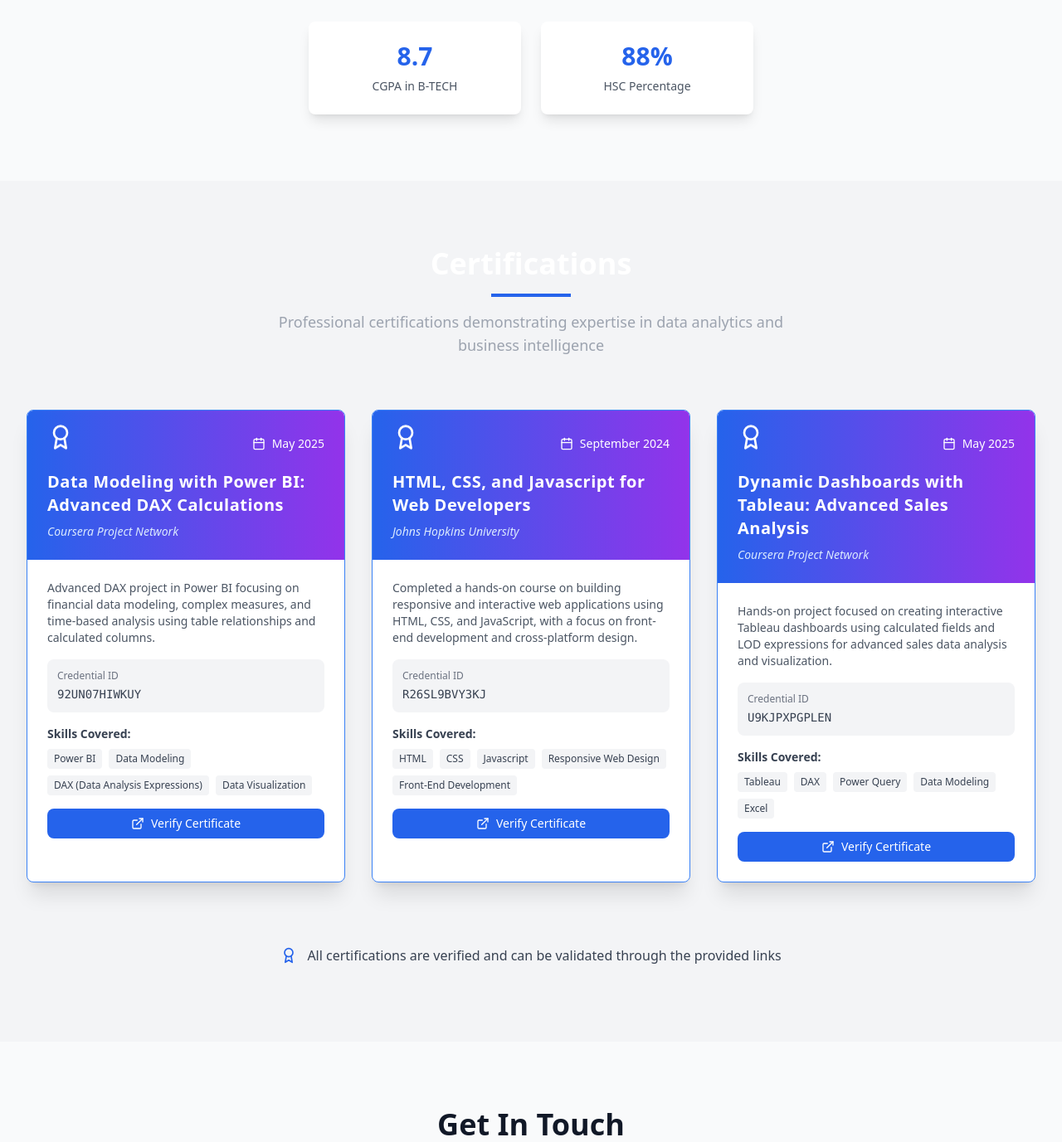
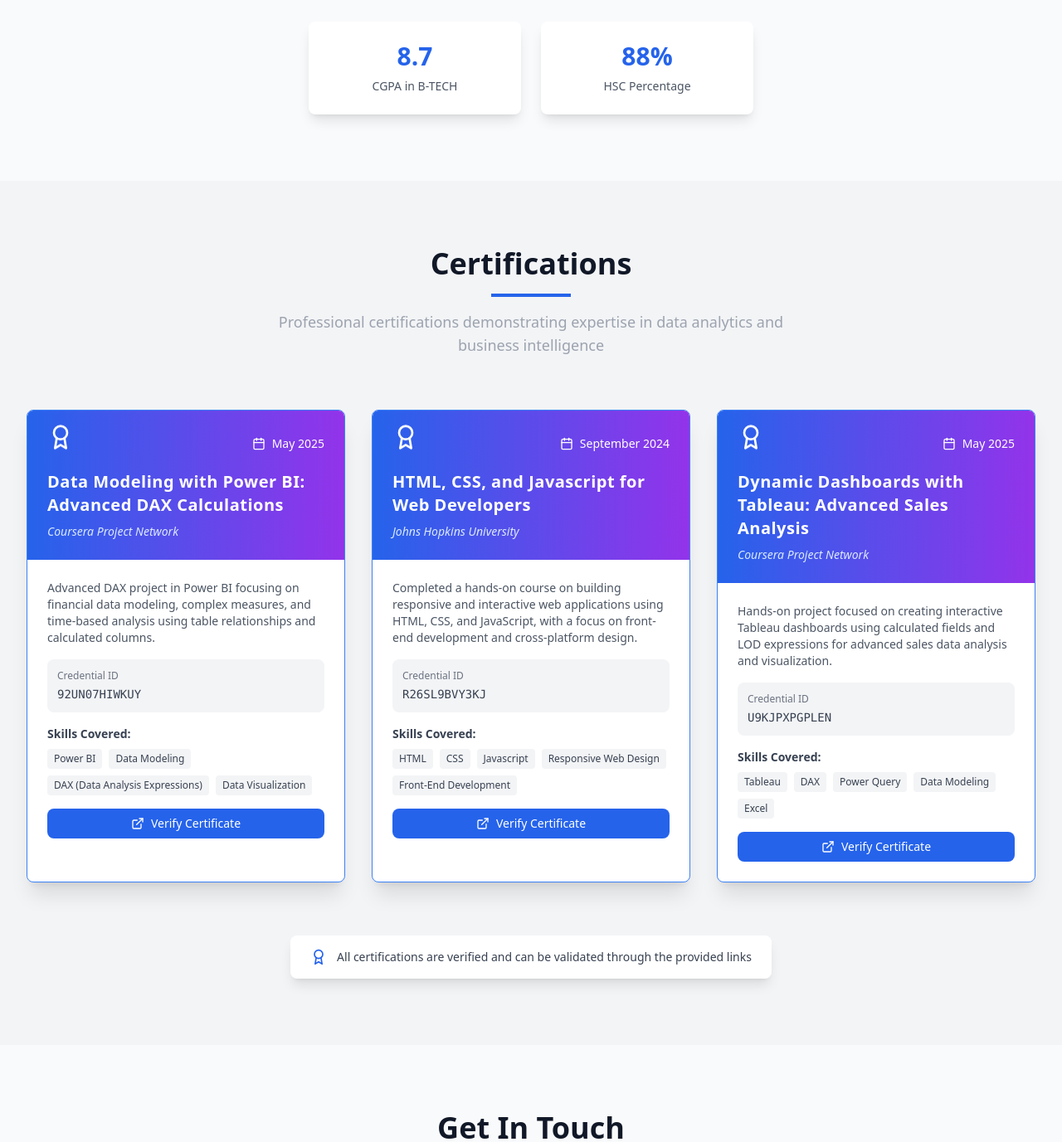
Before and after one commit to tejas-0905/dynamic-portfolio, a React (Vite) app: page / in a window 1280 px wide. Shown: the part 5992-7369 px from the top of the page at 83% size. Built offline with nearby package versions, Linux system fonts and the light colour scheme.

Commit message:
Improve Certifications section styling and colors
Updated heading and info box colors to better support dark and light modes. Enhanced the info box with padding, shadow, and font adjustments for improved readability and visual appeal.

```diff
--- a/src/components/Certifications.tsx
+++ b/src/components/Certifications.tsx
@@ -49,10 +49,11 @@ const Certifications: React.FC<CertificationsProps> = ({ darkMode }) => {
       <div className="relative z-10 max-w-7xl mx-auto px-4 sm:px-6 lg:px-8">
         <div className="text-center mb-16">
           <h2 className={`text-3xl md:text-4xl font-bold mb-4 ${
-            darkMode ? 'text-white' : 'text-white'
+  darkMode ? 'text-white' : 'text-gray-900'
 }`}>
   Certifications
 </h2>
+
           <div className="w-24 h-1 bg-blue-600 mx-auto"></div>
           <p className={`mt-4 text-lg max-w-2xl mx-auto ${
             darkMode ? 'text-gray-300' : 'text-gray-400'
@@ -149,19 +150,20 @@ const Certifications: React.FC<CertificationsProps> = ({ darkMode }) => {
         </div>
 
         <div className="mt-16 text-center relative z-10">
-          <div className={`inline-flex items-center px-6 py-3 rounded-lg ${
-            darkMode ? 'bg-gray-800' : 'bg-gray-100'
+  <div className={`inline-flex items-center px-6 py-4 rounded-lg shadow-lg ${
+    darkMode ? 'bg-gray-800' : 'bg-white'
   }`}>
     <Award className={`h-5 w-5 mr-3 ${
       darkMode ? 'text-blue-400' : 'text-blue-600'
     }`} />
-            <span className={`${
+    <span className={`text-sm font-medium ${
       darkMode ? 'text-gray-300' : 'text-gray-700'
     }`}>
       All certifications are verified and can be validated through the provided links
     </span>
   </div>
 </div>
+
       </div>
     </section>
   );
```
Lines whose indentation alone changed are shown as unchanged.
